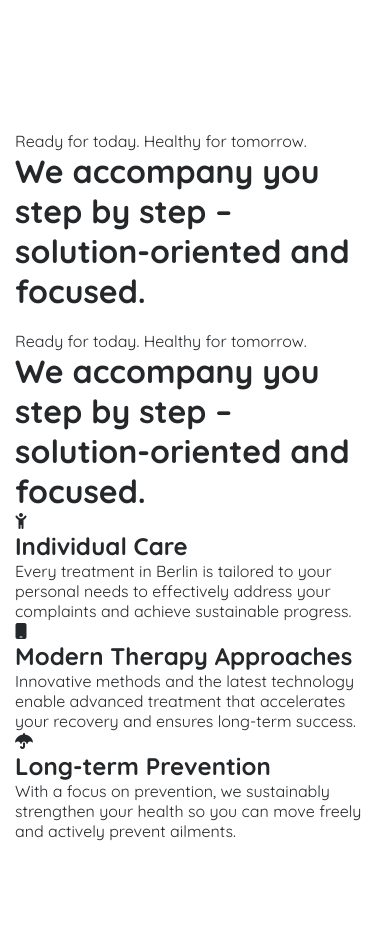
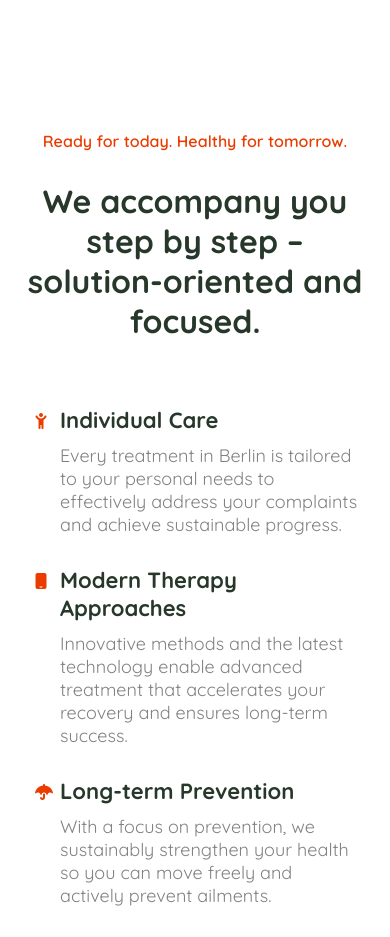
Before and after one commit to eng-mikha/marioom, a plain HTML site: page index.html in a window 390 px wide. Shown: the part 2040-2977 px from the top of the page. Before the commit the page ends 2881 px from the top, so only its background shows below. Drawn offline with Linux system fonts and the light colour scheme.

Commit message:
Update mariom.css

```diff
--- a/mariom.css
+++ b/mariom.css
@@ -106,7 +106,15 @@ nav {
             > ul {
                 list-style: none;
                 display: flex;
+
                 > li {
+                    > a {
+                        color: var(--black);
+                        transition: color 0.3s;
+                    }
+                    > a:hover {
+                        color: var(--gray);
+                    }
                     padding: 20px;
                     transition: color 0.3s;
                     cursor: pointer;
@@ -596,3 +604,141 @@ nav {
     }
 }
 /* end about section */
+/* start talk section */
+.talk {
+    margin: 100px 0;
+    .container {
+        position: relative;
+        display: flex;
+        height: 500px;
+        align-items: center;
+        justify-content: space-between;
+        gap: 20px;
+        .f-p,
+        .f-h {
+            display: none;
+        }
+        .image {
+            height: 100%;
+            img {
+                height: 100%;
+                border-radius: var(--raduis);
+            }
+        }
+        .top {
+            p {
+                color: var(--second-c);
+                font-weight: 600;
+                margin-bottom: 20px;
+            }
+            h1 {
+                color: var(--main-c);
+                margin-bottom: 20px;
+                span {
+                    color: var(--second-c);
+                }
+            }
+        }
+        .bottom {
+            .phrase {
+                margin-left: 30px;
+                margin-bottom: 30px;
+                position: relative;
+                i {
+                    position: absolute;
+                    left: -25px;
+                    top: 7px;
+                    color: var(--second-c);
+                }
+                h2 {
+                    font-size: 20px;
+                    color: var(--main-c);
+                }
+                p {
+                    color: var(--gray);
+                }
+            }
+        }
+    }
+}
+@media (max-width: 992px) {
+    .talk {
+        .container {
+            gap: 10px;
+            height: 350px;
+            .top {
+                p {
+                    font-size: 15px;
+                }
+                h1 {
+                    font-size: 20px;
+                }
+            }
+            .bottom {
+                margin-bottom: 15px;
+                .phrase {
+
+                    h2 {
+                        font-size: 15px;
+                    }
+                }
+            }
+        }
+    }
+}
+@media (max-width: 768px) {
+    .talk {
+        margin-top: 0;
+        .container {
+            flex-direction: column;
+            text-align: center;
+            .f-p {
+                display: block;
+                color: var(--second-c);
+                font-weight: 600;
+                margin-bottom: 20px;
+            }
+            .f-h {
+                display: block;
+                color: var(--main-c);
+                margin-bottom: 10px;
+            }
+            .image {
+                width: 100%;
+
+                img {
+                    height: 100%;
+                    position: relative;
+                }
+            }
+            .p {
+                margin: 15px;
+            }
+            .top {
+                p,
+                h1 {
+                    display: none;
+                }
+
+            }
+            .bottom {
+                .phrase {
+                    h2 {
+                        font-size: 22px;
+                        margin-bottom: 10px;
+                        text-align: start;
+                    }
+                    p {
+                        font-size: 18px;
+                        text-align: start;
+                    }
+                    i {
+                        /* left: 50%; */
+
+                    }
+                }
+            }
+        }
+    }
+}
+/* end talk section */
```
